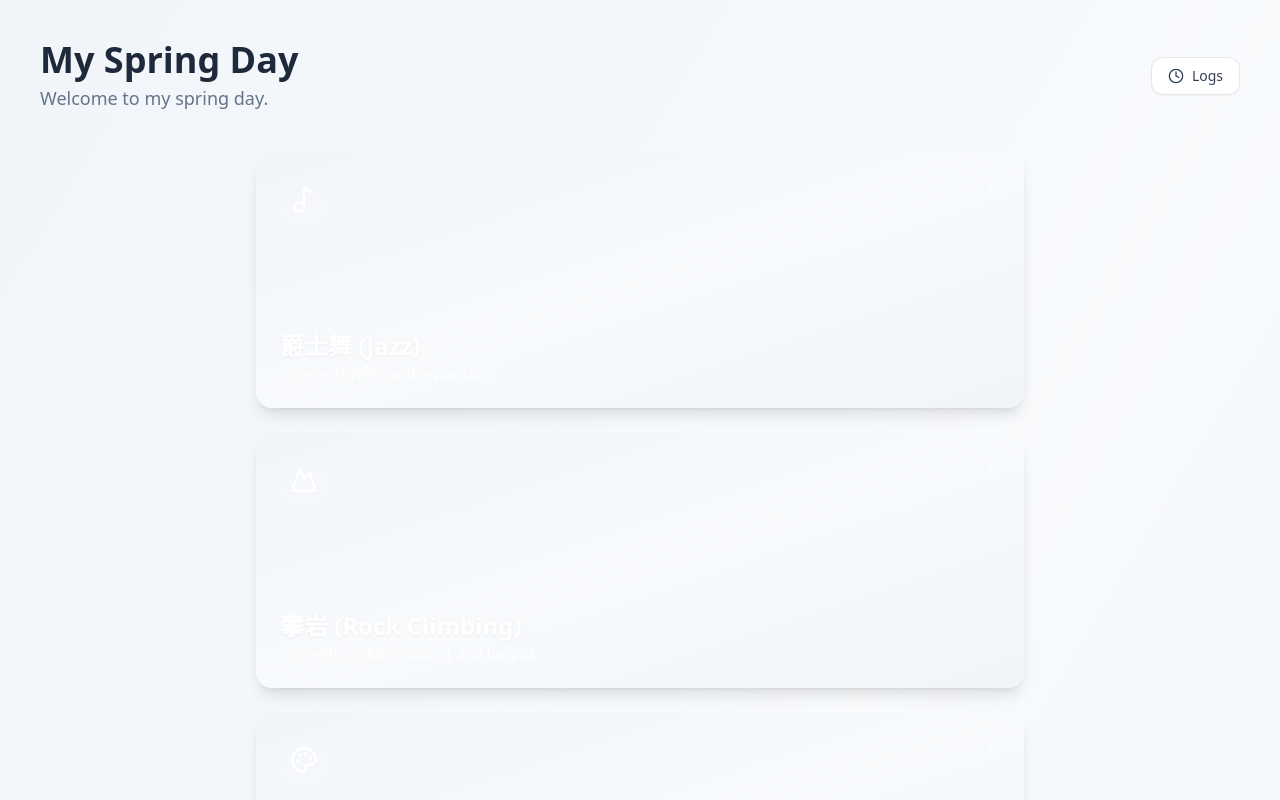
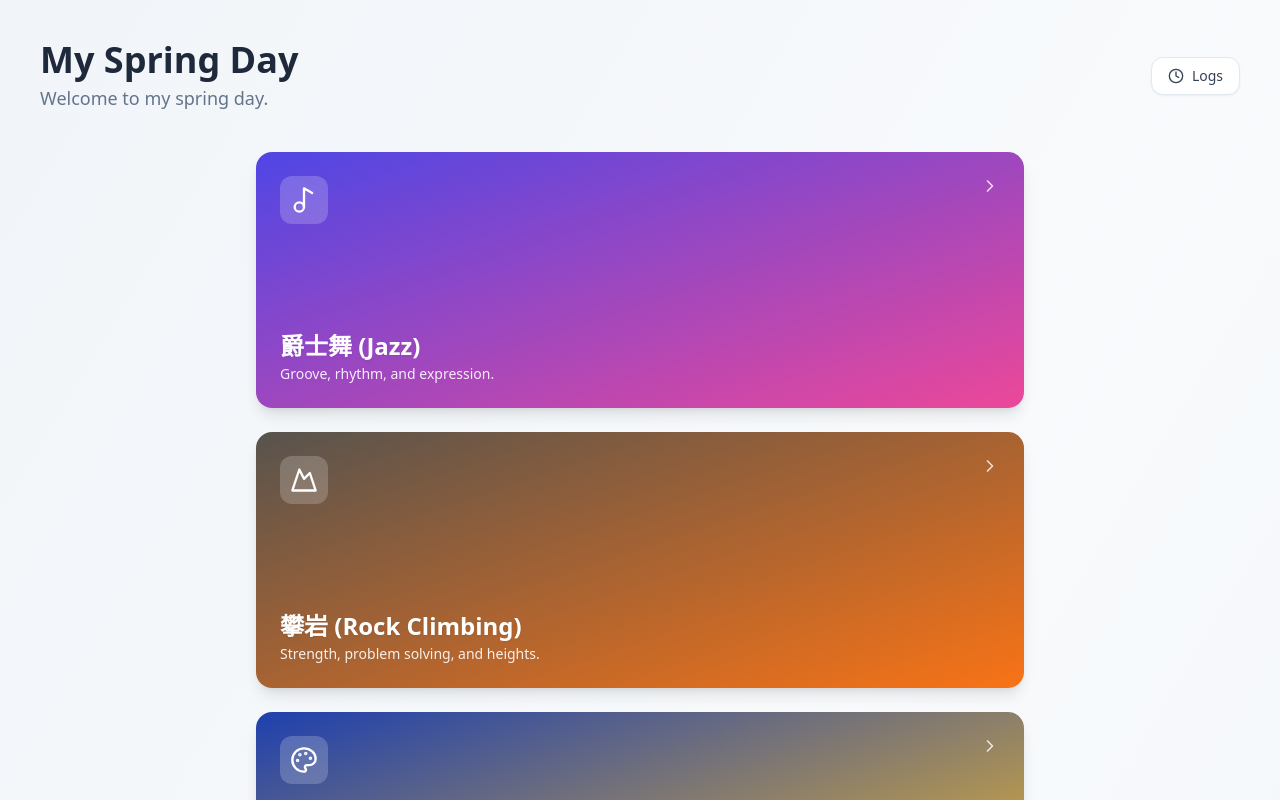
Before and after one commit to qqqqyan/my-spring-day, a Next.js app: page / in a window 1280 px wide. Shown: the top 800 px of the page. Built offline with nearby package versions, Linux system fonts and the light colour scheme; no server answers.

Commit message:
fix sytle and icon

```diff
--- a/app/(boards)/[slug]/components/StartupCommands.tsx
+++ b/app/(boards)/[slug]/components/StartupCommands.tsx
@@ -81,7 +81,10 @@ export default function StartupCommands({
                     style={{ animationDelay: `${index * 100}ms` }}
                   >
                     {/* Step number dot */}
-                    <div className="absolute -left-[13px] top-1 w-6 h-6 rounded-full bg-blue-500 border-4 border-white shadow-sm flex items-center justify-center">
+                    <div
+                      className="absolute -left-[13px] top-1 w-6 h-6 rounded-full border-4 border-white shadow-sm flex items-center justify-center"
+                      style={{ backgroundColor: accentColor }}
+                    >
                       <span className="text-[10px] font-bold text-white">
                         {index + 1}
                       </span>
--- a/app/(boards)/[slug]/page.tsx
+++ b/app/(boards)/[slug]/page.tsx
@@ -29,7 +29,10 @@ export default async function BoardDetailPage({ params }: Props) {
     <main className="min-h-screen bg-slate-50 relative overflow-hidden">
       {/* Header */}
       <header
-        className={`sticky top-0 z-30 bg-gradient-to-r ${board.bgGradient} text-white shadow-md`}
+        className="sticky top-0 z-30 text-white shadow-md"
+        style={{
+          backgroundImage: `linear-gradient(to right, ${primaryColor}, ${accentColor})`,
+        }}
       >
         <div className="max-w-5xl mx-auto px-4 sm:px-6 lg:px-8 h-16 flex items-center justify-between">
           <div className="flex items-center gap-4">
--- a/app/(boards)/components/BoardsGrid.tsx
+++ b/app/(boards)/components/BoardsGrid.tsx
@@ -5,7 +5,7 @@ import { ChevronRight } from "lucide-react";
 import { Reorder } from "framer-motion";
 import { useRef } from "react";
 import { useBoardOrder } from "./useBoardOrder";
-import type { Board } from "@/lib/data/boardsData";
+import { parseGradientColors, type Board } from "@/lib/data/boardsData";
 
 const container = {
   hidden: { opacity: 0 },
@@ -23,6 +23,7 @@ const item = {
 function BoardCard({ board }: { board: Board }) {
   const Icon = board.icon;
   const isDragging = useRef(false);
+  const [from, to] = parseGradientColors(board.bgGradient);
 
   return (
     <Reorder.Item
@@ -48,14 +49,10 @@ function BoardCard({ board }: { board: Board }) {
         draggable={false}
       >
         <div
-          className={`
-            rounded-2xl shadow-lg ${board.shadowColor}
-            bg-gradient-to-br ${board.bgGradient}
-            p-6 h-48 sm:h-64 flex flex-col justify-between
-            transition-all duration-300
-            group-hover:scale-[1.02] group-hover:shadow-xl
-            select-none
-          `}
+          className="rounded-2xl shadow-lg p-6 h-48 sm:h-64 flex flex-col justify-between transition-all duration-300 group-hover:scale-[1.02] group-hover:shadow-xl select-none"
+          style={{
+            backgroundImage: `linear-gradient(to bottom right, ${from}, ${to})`,
+          }}
         >
           <div className="flex items-start justify-between">
             <div
```
Also changed, not shown: 1 other file (tests, documents, lock files or other folders).
